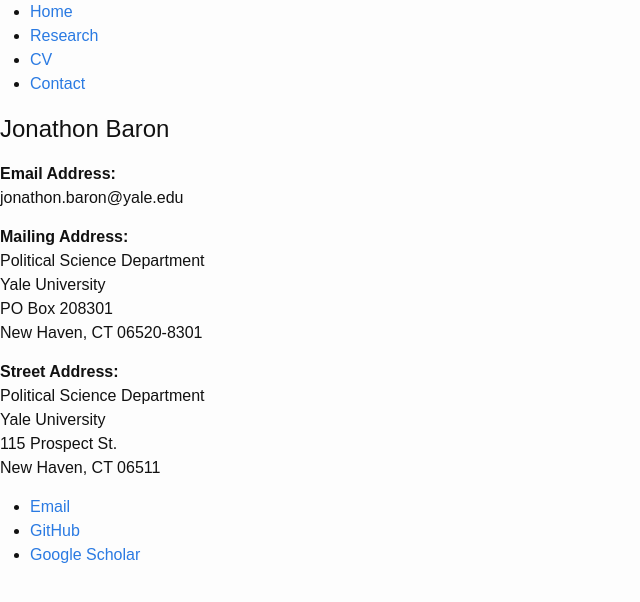
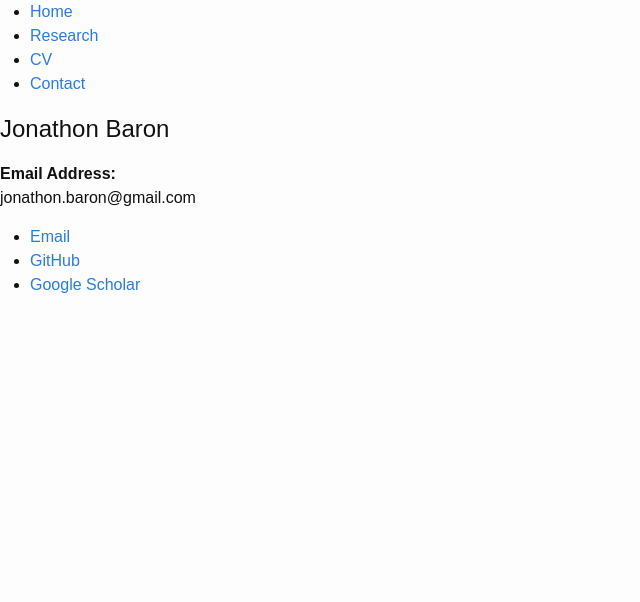
Before and after one commit to jonathonbaron/jonathonbaron.github.io, a Jekyll site: the page built from contact/index.md, in a window 1280 px wide. Shown: the top 602 px of the page, without its empty margins (0-640 px from the left). Built offline with Jekyll 4.4.1, drawn with Linux system fonts in a browser that asks for light colours.

Commit message:
Update index.md

```diff
--- a/contact/index.md
+++ b/contact/index.md
@@ -1,20 +1,8 @@
 ---
 layout: default
 title: "Contact"
-date: 2016-12-19
+date: 2023-01-14
 ---
 
 **Email Address:**
-jonathon.baron@yale.edu
-
-**Mailing Address:**
-Political Science Department
-Yale University
-PO Box 208301
-New Haven, CT 06520-8301
-
-**Street Address:**
-Political Science Department
-Yale University
-115 Prospect St.
-New Haven, CT 06511
+jonathon.baron@gmail.com
```
